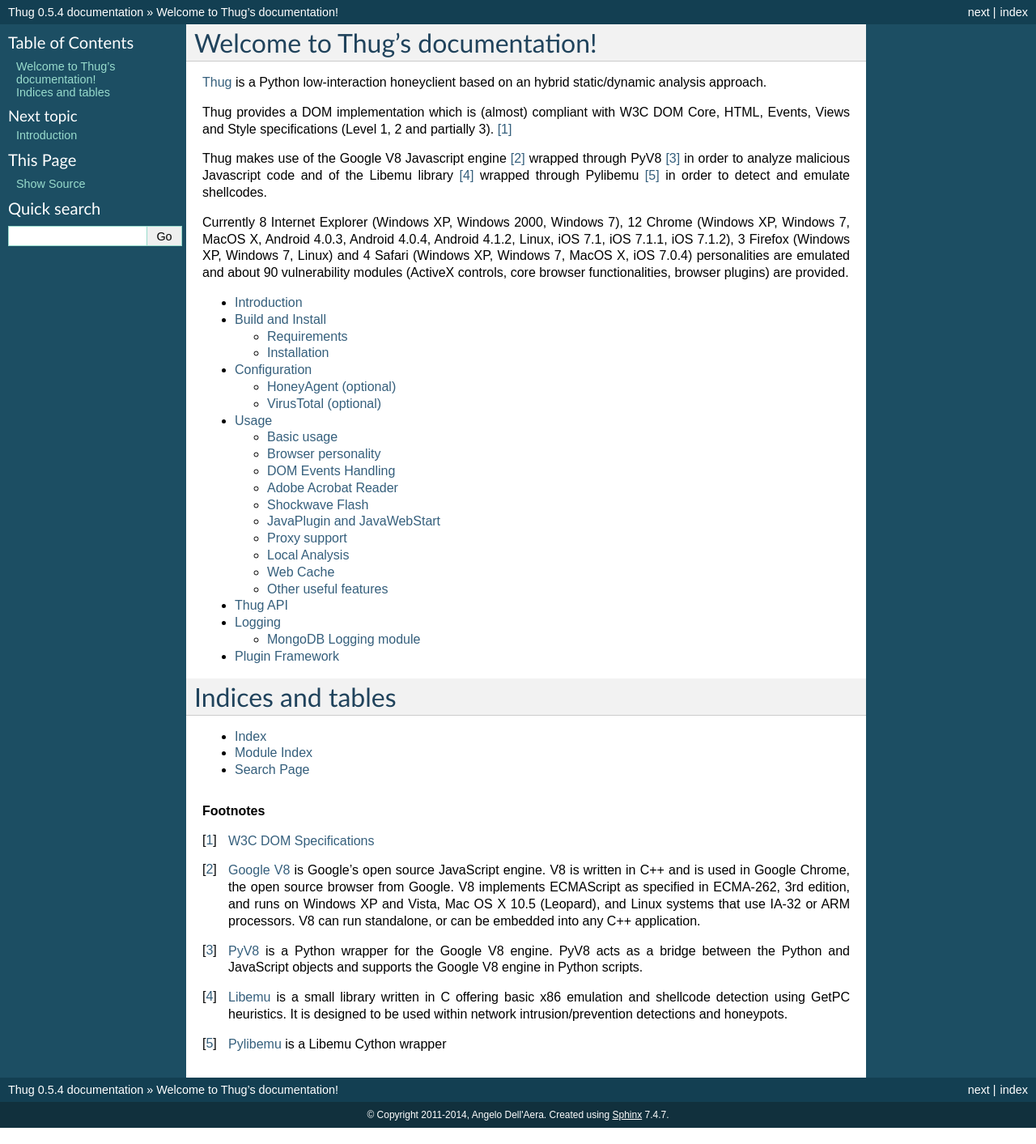
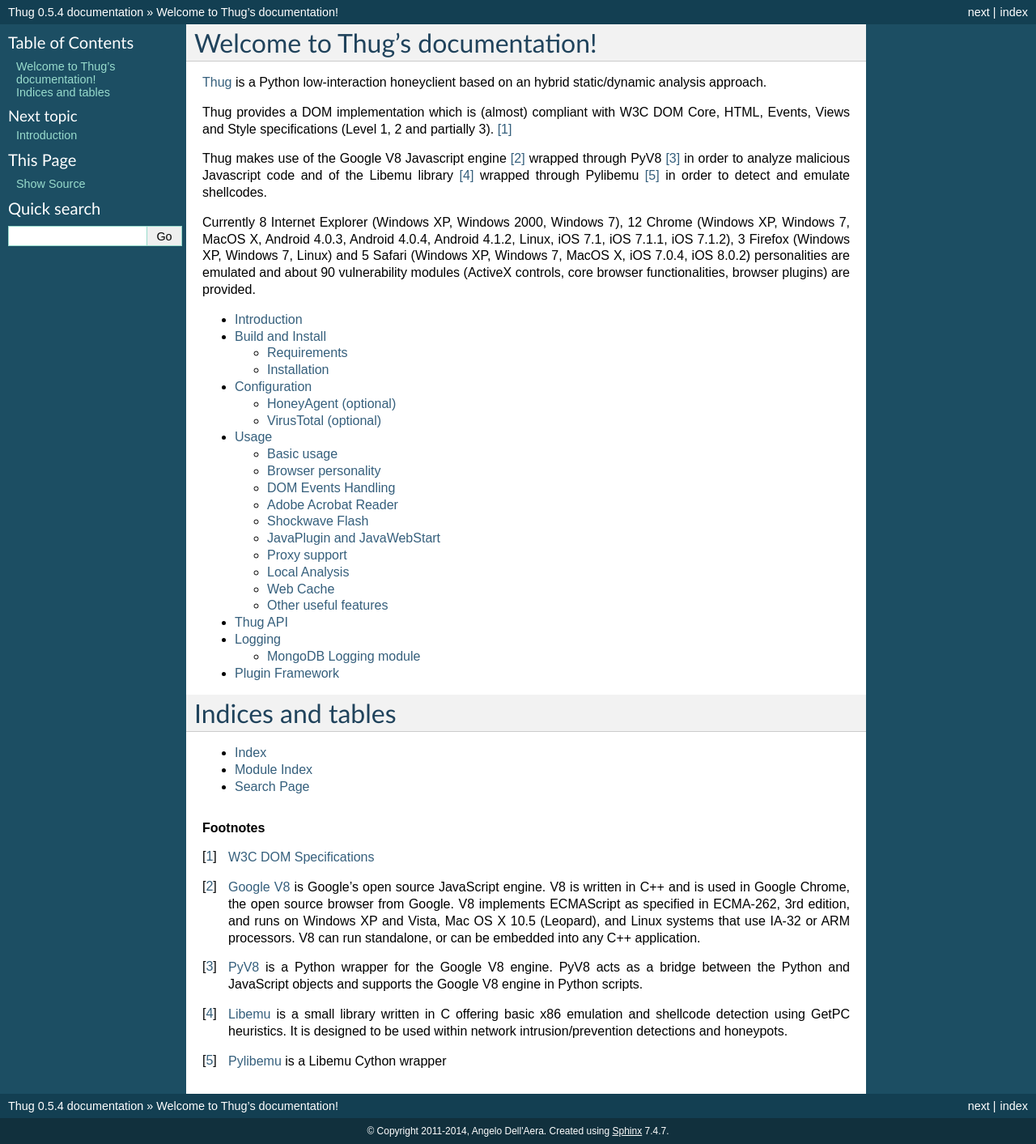
Before and after one commit to buffer/thug, a Sphinx documentation site: the page built from doc/source/index.rst, in a window 1280 px wide. Shown: the whole page at 81% size. Built offline with Sphinx 7.4.7, drawn with Linux system fonts in a browser that asks for light colours.

Commit message:
Updated documentation

```diff
--- a/doc/source/index.rst
+++ b/doc/source/index.rst
@@ -18,9 +18,9 @@
 
 Currently 8 Internet Explorer (Windows XP, Windows 2000, Windows 7), 12 Chrome (Windows XP,
 Windows 7, MacOS X, Android 4.0.3, Android 4.0.4, Android 4.1.2, Linux, iOS 7.1, iOS 7.1.1,
-iOS 7.1.2), 3 Firefox (Windows XP, Windows 7, Linux) and 4 Safari (Windows XP, Windows 7,
-MacOS X, iOS 7.0.4) personalities are emulated and about 90 vulnerability modules (ActiveX
-controls, core browser functionalities, browser plugins) are provided.
+iOS 7.1.2), 3 Firefox (Windows XP, Windows 7, Linux) and 5 Safari (Windows XP, Windows 7,
+MacOS X, iOS 7.0.4, iOS 8.0.2) personalities are emulated and about 90 vulnerability modules
+(ActiveX controls, core browser functionalities, browser plugins) are provided.
 
 .. toctree::
    :maxdepth: 2
--- a/doc/source/usage.rst
+++ b/doc/source/usage.rst
@@ -87,6 +87,7 @@
             galaxy2chrome29         Chrome 29.0.1547.59     (Samsung Galaxy S II, Android 4.1.2)
             nexuschrome18           Chrome 18.0.1025.133    (Google Nexus, Android 4.0.4)
             ipadsafari7             Safari 7.0              (iPad, iOS 7.0.4)
+            ipadsafari8             Safari 8.0              (iPad, iOS 8.0.2)
             ipadchrome33            Chrome 33.0.1750.21     (iPad, iOS 7.1)
             ipadchrome35            Chrome 35.0.1916.41     (iPad, iOS 7.1.1)
             ipadchrome37            Chrome 37.0.2062.52     (iPad, iOS 7.1.2)
```
Also changed, not shown: README.md (+1 -0 lines).
